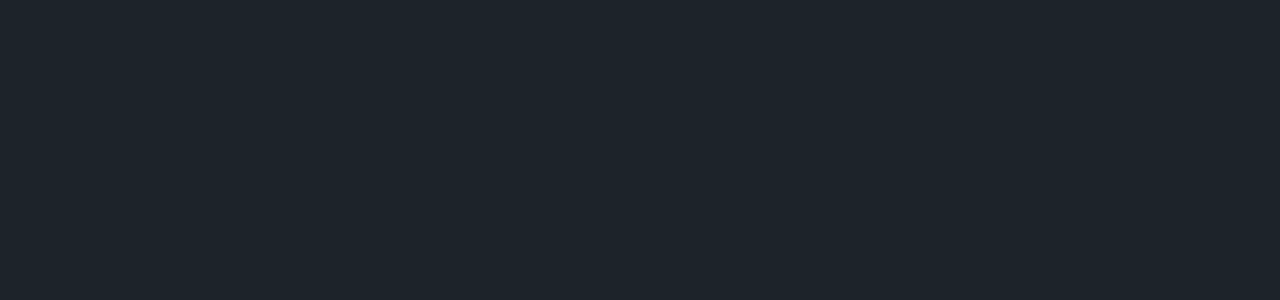
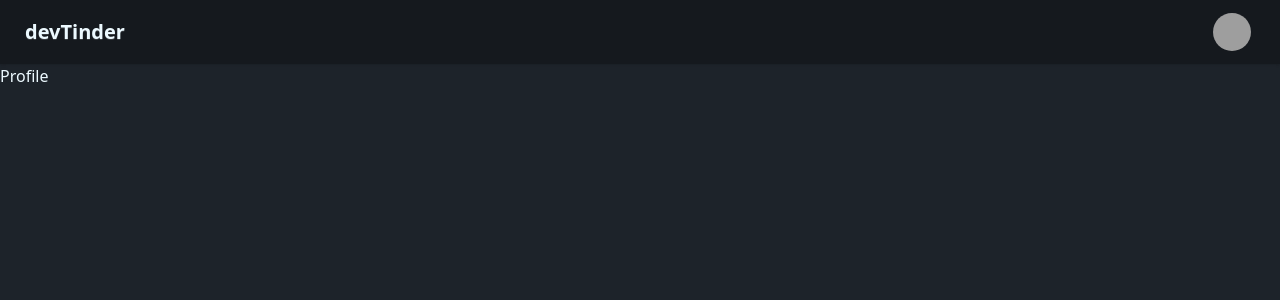
Before and after one commit to VS800624/devTinder_frontend, a React (Vite) app: page /profile in a window 1280 px wide. Before the commit this address had no page. Shown: the top 300 px of the page. Built offline with nearby package versions, Linux system fonts and the light colour scheme; grey boxes are pictures that could not be loaded.

Commit message:
created Body component and setup children routes using Outlet

```diff
--- a/src/App.jsx
+++ b/src/App.jsx
@@ -6,6 +6,7 @@
 } from "react-router-dom";
 import Body from "./components/Body";
 import Login from "./components/Login";
+import Profile from "./components/Profile";
 
 // const router = createBrowserRouter([
 //   {
@@ -29,6 +30,7 @@
         {/* <Route path="/" element={<Body/>}/>  or */}
         <Route path="/" element={<Body/>}>
             <Route path="/login" element={<Login/>}/>
+            <Route path="/profile" element={<Profile/>}/>
         </Route>
       </Routes>
     </BrowserRouter>
--- a/src/components/Body.jsx
+++ b/src/components/Body.jsx
@@ -1,9 +1,14 @@
+import { Outlet } from "react-router-dom"
+import Login from "./Login"
+import Navbar from "./Navbar"
+import Profile from "./Profile"
 
 
 const Body = () => {
   return (
     <>
-          <Navbar/>
+      <Navbar/>
+      <Outlet/>   {/* This renders the child routes of Body*/}
     </>
   )
 }
--- /dev/null
+++ b/src/components/Profile.jsx
@@ -0,0 +1,9 @@
+import React from 'react'
+
+const Profile = () => {
+  return (
+    <div>Profile</div>
+  )
+}
+
+export default Profile
```
